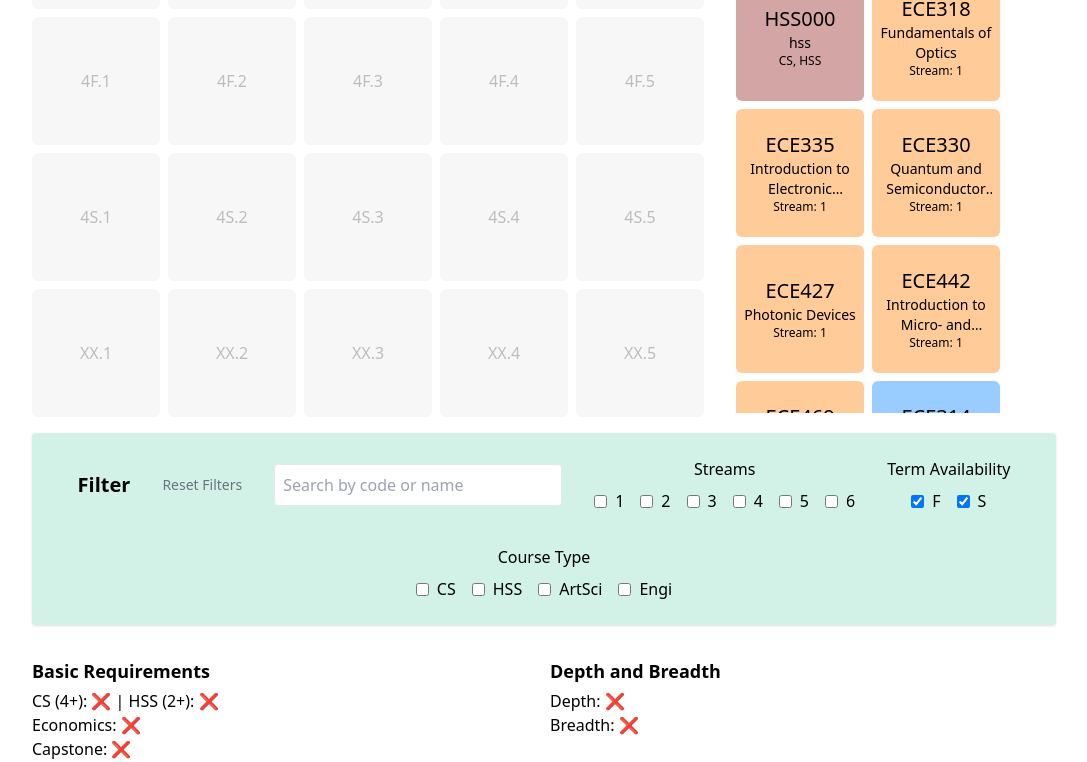
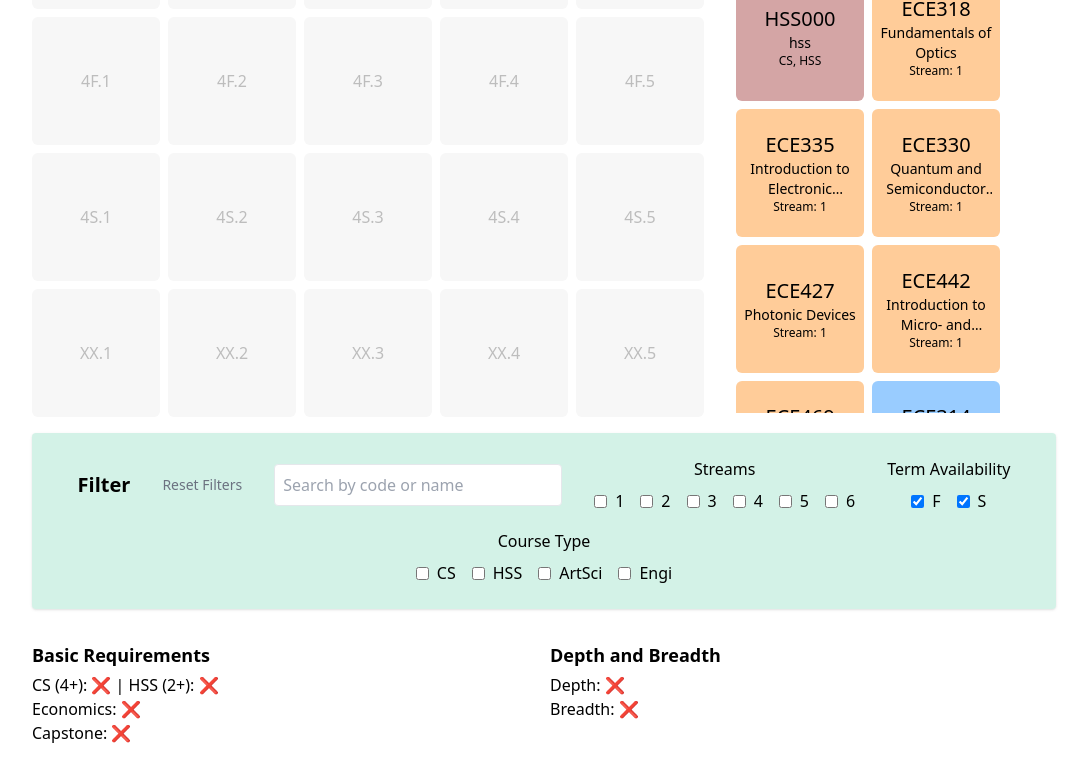
Before and after one commit to sunnwydays/ecepathmaker, a React (Vite) app: page / in a window 1280 px wide. Shown: the part 399-1161 px from the top of the page, without its empty margins (96-1183 px from the left). Built offline with nearby package versions, Linux system fonts and the light colour scheme.

Commit message:
Decrease vertical gap in Filter

```diff
--- a/src/components/Filter.tsx
+++ b/src/components/Filter.tsx
@@ -38,7 +38,7 @@ const Filter: FC<{ filters: FilterState, setFilters: React.Dispatch<React.SetSta
 
     return (
         <div className="p-6 mt-4 bg-green1 bg-opacity-50 rounded shadow text-center items-center flex flex-col">
-            <form className="flex gap-8 justify-center items-center flex-wrap">
+            <form className="flex gap-x-8 gap-y-4 justify-center items-center flex-wrap">
                 <h2 className="font-semibold text-xl">Filter</h2>
                 <button
                     type="button"
```
